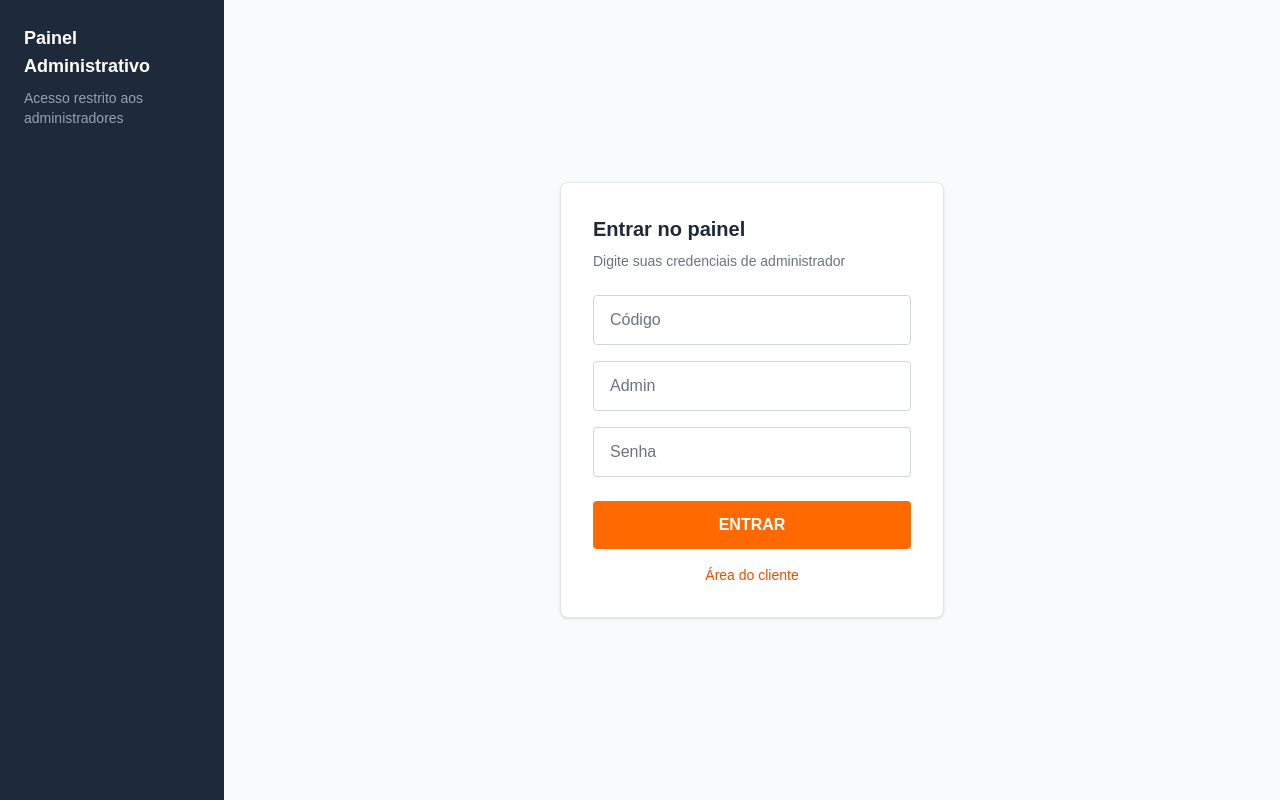
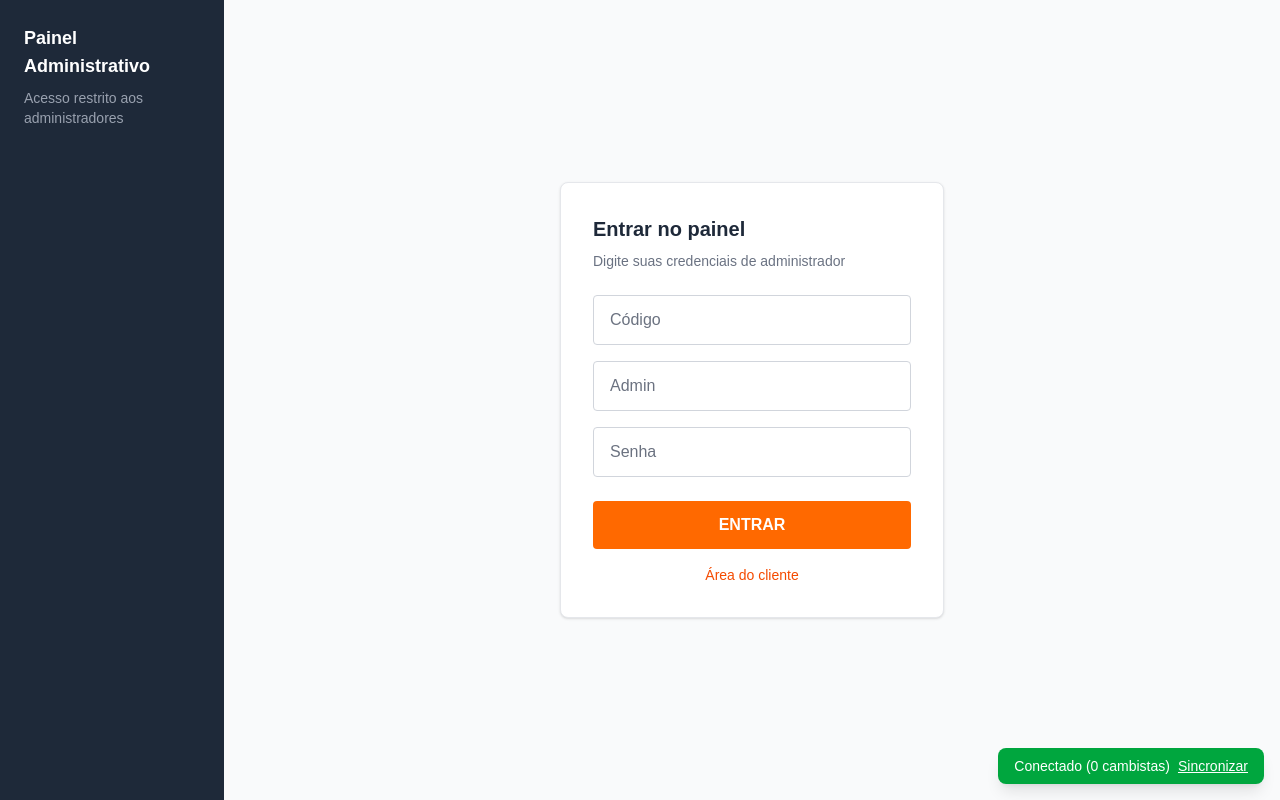
Before and after one commit to Vitu242/premiacoes-admin, a Next.js app: page /login in a window 1280 px wide. Built offline with nearby package versions, Linux system fonts and the light colour scheme; no server answers; the database is empty.

Commit message:
fix: indicador Supabase visível em todas as páginas

```diff
--- a/app/(admin)/layout.tsx
+++ b/app/(admin)/layout.tsx
@@ -4,8 +4,6 @@ import { useState } from "react";
 import AuthGuard from "../components/AuthGuard";
 import Sidebar from "../components/Sidebar";
 import MobileHeader from "../components/MobileHeader";
-import { SupabaseStatus } from "../components/SupabaseStatus";
-
 export default function AdminLayout({
   children,
 }: {
@@ -24,7 +22,6 @@ export default function AdminLayout({
           <MobileHeader onMenuClick={() => setSidebarOpen(true)} />
           <main className="flex-1 overflow-auto p-4 md:p-6">{children}</main>
         </div>
-        <SupabaseStatus />
       </div>
     </AuthGuard>
   );
--- a/app/components/SupabaseStatus.tsx
+++ b/app/components/SupabaseStatus.tsx
@@ -38,39 +38,29 @@ export function SupabaseStatus() {
     }
   };
 
+  const baseClass = "fixed bottom-4 right-4 z-[9999] rounded-lg px-4 py-2 text-sm font-medium text-white shadow-lg";
+
   if (status === "off") {
-    return (
-      <div className="fixed bottom-2 right-2 rounded bg-gray-500 px-3 py-1.5 text-xs text-white shadow">
-        Supabase: desligado (sem .env)
-      </div>
-    );
+    return <div className={baseClass + " bg-gray-600"}>Supabase: desligado</div>;
   }
 
   if (status === "erro") {
     return (
-      <div className="fixed bottom-2 right-2 flex items-center gap-2 rounded bg-red-600 px-3 py-1.5 text-xs text-white shadow">
-        <span>Supabase: erro de conexão</span>
-        <button onClick={handleSync} className="underline">
-          Tentar sincronizar
-        </button>
+      <div className={baseClass + " bg-red-600 flex items-center gap-2"}>
+        <span>Supabase: erro</span>
+        <button onClick={handleSync} className="underline">Sincronizar</button>
       </div>
     );
   }
 
   if (status === "ok") {
     return (
-      <div className="fixed bottom-2 right-2 flex items-center gap-2 rounded bg-green-600 px-3 py-1.5 text-xs text-white shadow">
-        <span>Supabase: conectado{count !== null ? ` (${count} cambistas)` : ""}</span>
-        <button onClick={handleSync} className="underline">
-          Sincronizar
-        </button>
+      <div className={baseClass + " bg-green-600 flex items-center gap-2"}>
+        <span>Conectado{count !== null ? ` (${count} cambistas)` : ""}</span>
+        <button onClick={handleSync} className="underline">Sincronizar</button>
       </div>
     );
   }
 
-  return (
-    <div className="fixed bottom-2 right-2 rounded bg-amber-500 px-3 py-1.5 text-xs text-white shadow">
-      Supabase: verificando...
-    </div>
-  );
+  return <div className={baseClass + " bg-amber-500"}>Verificando...</div>;
 }
--- a/app/layout.tsx
+++ b/app/layout.tsx
@@ -2,6 +2,7 @@ import type { Metadata } from "next";
 import { Geist, Geist_Mono } from "next/font/google";
 import "./globals.css";
 import { SupabaseSyncProvider } from "./SupabaseSyncProvider";
+import { SupabaseStatus } from "./components/SupabaseStatus";
 
 const geistSans = Geist({
   variable: "--font-geist-sans",
@@ -28,7 +29,10 @@ export default function RootLayout({
       <body
         className={`${geistSans.variable} ${geistMono.variable} antialiased`}
       >
-        <SupabaseSyncProvider>{children}</SupabaseSyncProvider>
+        <SupabaseSyncProvider>
+          {children}
+          <SupabaseStatus />
+        </SupabaseSyncProvider>
       </body>
     </html>
   );
```
